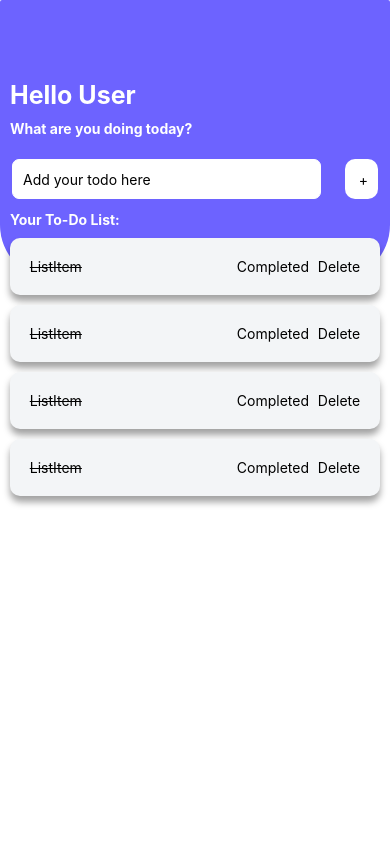
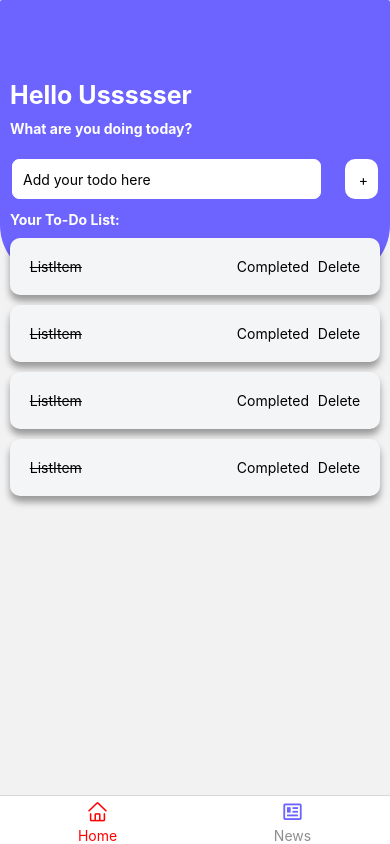
Before and after one commit to MrFarhan/react-native-todo, a React Native app: screen /HomeScreen in a window 390 px wide. Built offline with nearby package versions, Linux system fonts and the light colour scheme.

Commit message:
Added bottom navigation and fonts for android and ios

```diff
--- a/App.js
+++ b/App.js
@@ -1,95 +1,23 @@
-import React, {useState} from 'react';
-import {
-  SafeAreaView,
-  StyleSheet,
-  Text,
-  TextInput,
-  TouchableOpacity,
-  View,
-} from 'react-native';
-import ListItem from './components/ListItem';
+import Navigation from './src/navigation/Stack';
+// import Home from './src/screens/Home';
+// import { NavigationContainer } from '@react-navigation/native';
+// import { createMaterialBottomTabNavigator } from '@react-navigation/material-bottom-tabs';
 
+// const Tab = createMaterialBottomTabNavigator();
 const App = () => {
-  const [deleteState, setDeleteState] = useState();
-  const [doneState, setDoneState] = useState();
   return (
-    <SafeAreaView>
-      <View style={styles.topBanner}>
-        <Text style={styles.userName}>Hello User</Text>
-        <Text style={styles.subParagraphs}>What are you doing today?</Text>
-        <View style={styles.inputGroup}>
-          <TextInput
-            style={styles.input}
-            // onChangeText={onChangeNumber}
-            // value={'number'}
-            placeholder="Add your todo here"
-            keyboardType="numeric"
-          />
-          <TouchableOpacity
-            style={styles.addButton}
-            onPress={() => console.warn('Add button clicked')}>
-            <Text> +</Text>
-          </TouchableOpacity>
-        </View>
-        <Text style={styles.subParagraphs}>Your To-Do List:</Text>
-        <View>
-          <ListItem />
-          <ListItem />
-          <ListItem />
-          <ListItem />
-        </View>
-      </View>
-    </SafeAreaView>
+    <Navigation />
+    // <NavigationContainer>
+    //   <Tab.Navigator
+    //     initialRouteName="Home"
+    //     activeColor="#f0edf6"
+    //     inactiveColor="#3e2465"
+    //     barStyle={{backgroundColor: '#694fad'}}>
+    //     <Tab.Screen name="Home" component={Home} />
+    //     {/* <Tab.Screen name="Settings" component={SettingsScreen} /> */}
+    //   </Tab.Navigator>
+    // </NavigationContainer>
   );
 };
 
-const styles = StyleSheet.create({
-  topBanner: {
-    backgroundColor: '#6d63ff',
-    height: 280,
-    borderBottomLeftRadius: 55,
-    borderBottomRightRadius: 55,
-    borderRadius: 2,
-  },
-  userName: {
-    padding: 10,
-    paddingTop: 80,
-    fontSize: 25,
-    color: 'white',
-    fontWeight: 'bold',
-  },
-  input: {
-    height: 40,
-    margin: 12,
-    borderWidth: 1,
-    padding: 10,
-    borderColor: 'white',
-    borderRadius: 7,
-    width: '85%',
-    backgroundColor: 'white',
-  },
-  subParagraphs: {
-    fontWeight: 'bold',
-    color: 'white',
-    padding: 10,
-    paddingTop: 0,
-  },
-  inputGroup: {
-    display: 'flex',
-    justifyContent: 'space-around',
-    flexDirection: 'row',
-  },
-  addButton: {
-    fontSize: 70,
-    fontWeight: 700,
-    alignItems: 'center',
-    justifyContent: 'center',
-    padding: 10,
-    backgroundColor: 'white',
-    height: 40,
-    margin: 12,
-    borderRadius: 10,
-  },
-});
-
 export default App;
--- /dev/null
+++ b/src/constants/vectorIcon.js
@@ -0,0 +1,12 @@
+import AntDesign from 'react-native-vector-icons/AntDesign';
+import MaterialIcons from 'react-native-vector-icons/MaterialIcons';
+import MaterialCommunityIcons from 'react-native-vector-icons/MaterialCommunityIcons';
+
+
+const VectorIcons = {
+    AntDesign,
+    MaterialIcons,
+    MaterialCommunityIcons
+};
+
+export default VectorIcons;
--- /dev/null
+++ b/src/navigation/BottomNavigation.jsx
@@ -0,0 +1,56 @@
+import {createBottomTabNavigator} from '@react-navigation/bottom-tabs';
+import { Text } from 'react-native';
+import VectorIcons from '../constants/vectorIcon';
+import Home from '../screens/Home/Home';
+import News from '../screens/News/News';
+
+const Tab = createBottomTabNavigator();
+const {AntDesign, MaterialIcons, MaterialCommunityIcons} = VectorIcons;
+export default function BottomNavigation() {
+  return (
+    <Tab.Navigator
+      initialRouteName="Home"
+      screenOptions={{
+        activeTintColor: 'yellow',
+      }}>
+      <Tab.Screen
+        name="Home"
+        component={Home}
+        options={{
+          headerShown: false,
+          tabBarLabel: ({focused, color, size}) => (
+            <Text style={{color: focused ? 'red' : color}}>Home</Text>
+          ),
+          tabBarIcon: ({focused}) => {
+            return (
+              <AntDesign
+                name="home"
+                color={focused ? 'red' : '#6d63ff'}
+                size={22}
+              />
+            );
+          },
+        }}
+      />
+      <Tab.Screen
+        name="News"
+        component={News}
+        options={{
+          headerShown: false,
+          tabBarLabel: ({focused, color, size}) => (
+            <Text style={{color: focused ? 'red' : color}}>News</Text>
+          ),
+          tabBarIcon: ({focused}) => {
+            return (
+              <MaterialCommunityIcons
+                name="newspaper-variant-outline"
+                color={focused ? 'red' : '#6d63ff'}
+                size={22}
+              />
+            );
+          },
+        }}
+      />
+    </Tab.Navigator>
+  );
+}
--- /dev/null
+++ b/src/navigation/Stack.jsx
@@ -0,0 +1,27 @@
+import React from 'react';
+import {NavigationContainer} from '@react-navigation/native';
+import {createNativeStackNavigator} from '@react-navigation/native-stack';
+import BottomNavigation from './BottomNavigation';
+
+const Stack = createNativeStackNavigator();
+
+const Navigation = () => {
+  return (
+    <NavigationContainer>
+      <Stack.Navigator>
+        <Stack.Screen
+          name="HomeScreen"
+          component={BottomNavigation}
+          options={{headerShown: false}}
+        />
+        <Stack.Screen
+          name="NewsScreen"
+          component={BottomNavigation}
+          options={{headerShown: false}}
+        />
+      </Stack.Navigator>
+    </NavigationContainer>
+  );
+};
+
+export default Navigation;
--- /dev/null
+++ b/src/screens/Home/Home.jsx
@@ -0,0 +1,49 @@
+import React, {useState} from 'react';
+import {
+  SafeAreaView,
+  StyleSheet,
+  Text,
+  TextInput,
+  TouchableOpacity,
+  View,
+} from 'react-native';
+import ListItem from '../../components/ListItem';
+import { styles } from './Style';
+
+const Home = () => {
+  const [deleteState, setDeleteState] = useState();
+  const [doneState, setDoneState] = useState();
+  return (
+    <View>
+      {/* <SafeAreaView> */}
+        <View style={styles.topBanner}>
+          <Text style={styles.userName}>Hello Ussssser</Text>
+          <Text style={styles.subParagraphs}>What are you doing today?</Text>
+          <View style={styles.inputGroup}>
+            <TextInput
+              style={styles.input}
+              // onChangeText={onChangeNumber}
+              // value={'number'}
+              placeholder="Add your todo here"
+              keyboardType="numeric"
+            />
+            <TouchableOpacity
+              style={styles.addButton}
+              onPress={() => console.warn('Add button clicked')}>
+              <Text> +</Text>
+            </TouchableOpacity>
+          </View>
+          <Text style={styles.subParagraphs}>Your To-Do List:</Text>
+          <View>
+            <ListItem />
+            <ListItem />
+            <ListItem />
+            <ListItem />
+          </View>
+        </View>
+      {/* </SafeAreaView> */}
+    </View>
+  );
+};
+
+export default Home;
--- /dev/null
+++ b/src/screens/Home/Style.jsx
@@ -0,0 +1,50 @@
+import { StyleSheet } from "react-native";
+
+export const styles = StyleSheet.create({
+  topBanner: {
+    backgroundColor: '#6d63ff',
+    height: 280,
+    borderBottomLeftRadius: 55,
+    borderBottomRightRadius: 55,
+    borderRadius: 2,
+  },
+  userName: {
+    padding: 10,
+    paddingTop: 80,
+    fontSize: 25,
+    color: 'white',
+    fontWeight: 'bold',
+  },
+  input: {
+    height: 40,
+    margin: 12,
+    borderWidth: 1,
+    padding: 10,
+    borderColor: 'white',
+    borderRadius: 7,
+    width: '85%',
+    backgroundColor: 'white',
+  },
+  subParagraphs: {
+    fontWeight: 'bold',
+    color: 'white',
+    padding: 10,
+    paddingTop: 0,
+  },
+  inputGroup: {
+    display: 'flex',
+    justifyContent: 'space-around',
+    flexDirection: 'row',
+  },
+  addButton: {
+    fontSize: 70,
+    fontWeight: 700,
+    alignItems: 'center',
+    justifyContent: 'center',
+    padding: 10,
+    backgroundColor: 'white',
+    height: 40,
+    margin: 12,
+    borderRadius: 10,
+  },
+});
--- /dev/null
+++ b/src/screens/News/News.jsx
@@ -0,0 +1,73 @@
+import React, {useState} from 'react';
+import {
+  SafeAreaView,
+  StyleSheet,
+  Text,
+  TextInput,
+  TouchableOpacity,
+  View,
+} from 'react-native';
+import ListItem from '../../components/ListItem';
+
+const News = () => {
+  const [deleteState, setDeleteState] = useState();
+  const [doneState, setDoneState] = useState();
+  return (
+    <View>
+      <SafeAreaView>
+      <Text>Your news will appear here</Text>
+      </SafeAreaView>
+    </View>
+  );
+};
+
+export default News;
+
+const styles = StyleSheet.create({
+  topBanner: {
+    backgroundColor: '#6d63ff',
+    height: 280,
+    borderBottomLeftRadius: 55,
+    borderBottomRightRadius: 55,
+    borderRadius: 2,
+  },
+  userName: {
+    padding: 10,
+    paddingTop: 80,
+    fontSize: 25,
+    color: 'white',
+    fontWeight: 'bold',
+  },
+  input: {
+    height: 40,
+    margin: 12,
+    borderWidth: 1,
+    padding: 10,
+    borderColor: 'white',
+    borderRadius: 7,
+    width: '85%',
+    backgroundColor: 'white',
+  },
+  subParagraphs: {
+    fontWeight: 'bold',
+    color: 'white',
+    padding: 10,
+    paddingTop: 0,
+  },
+  inputGroup: {
+    display: 'flex',
+    justifyContent: 'space-around',
+    flexDirection: 'row',
+  },
+  addButton: {
+    fontSize: 70,
+    fontWeight: 700,
+    alignItems: 'center',
+    justifyContent: 'center',
+    padding: 10,
+    backgroundColor: 'white',
+    height: 40,
+    margin: 12,
+    borderRadius: 10,
+  },
+});
```
Also changed, not shown: package.json (+8 -1 lines), src/components/ListItem.jsx (renamed from components/ListItem.jsx), 4 other files (tests, documents, lock files or other folders).
